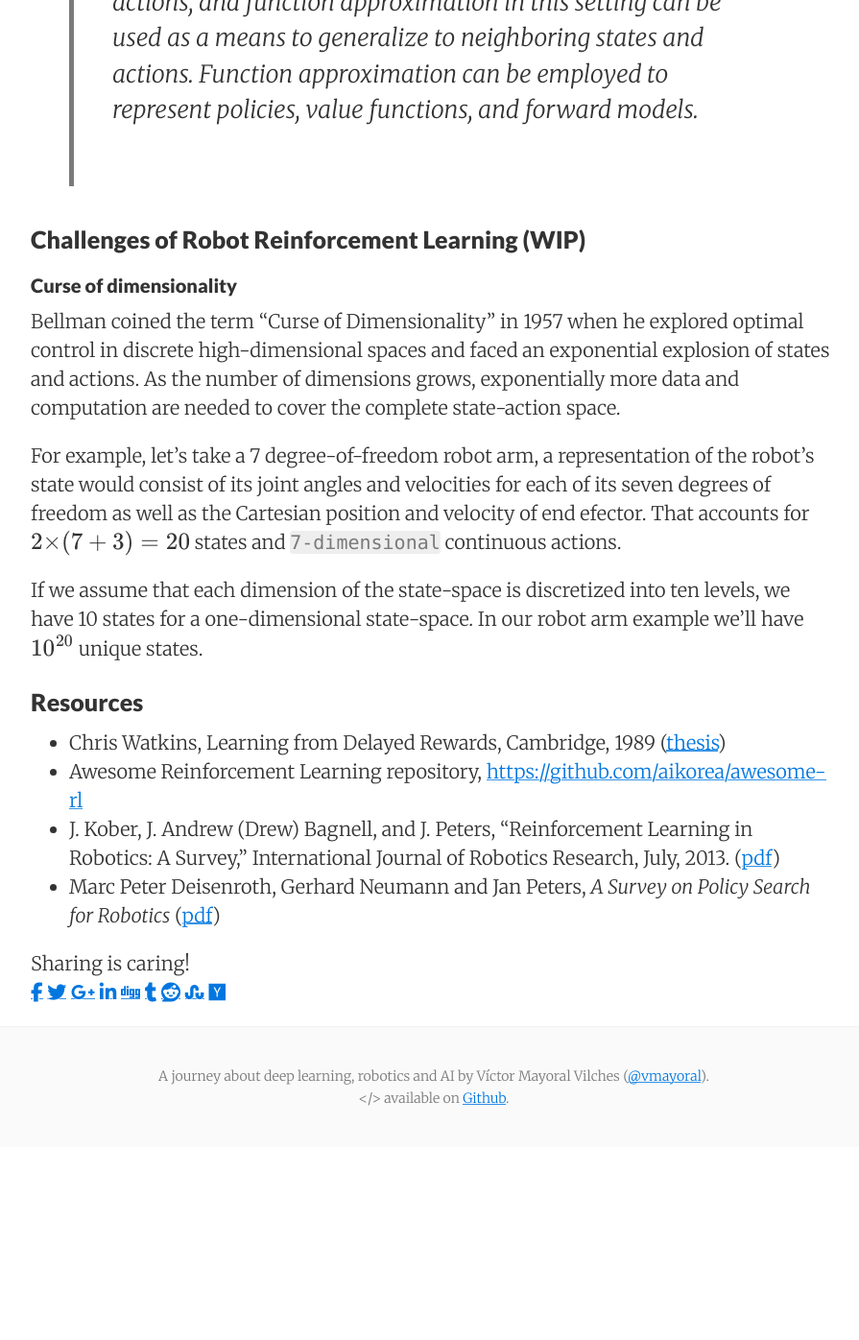
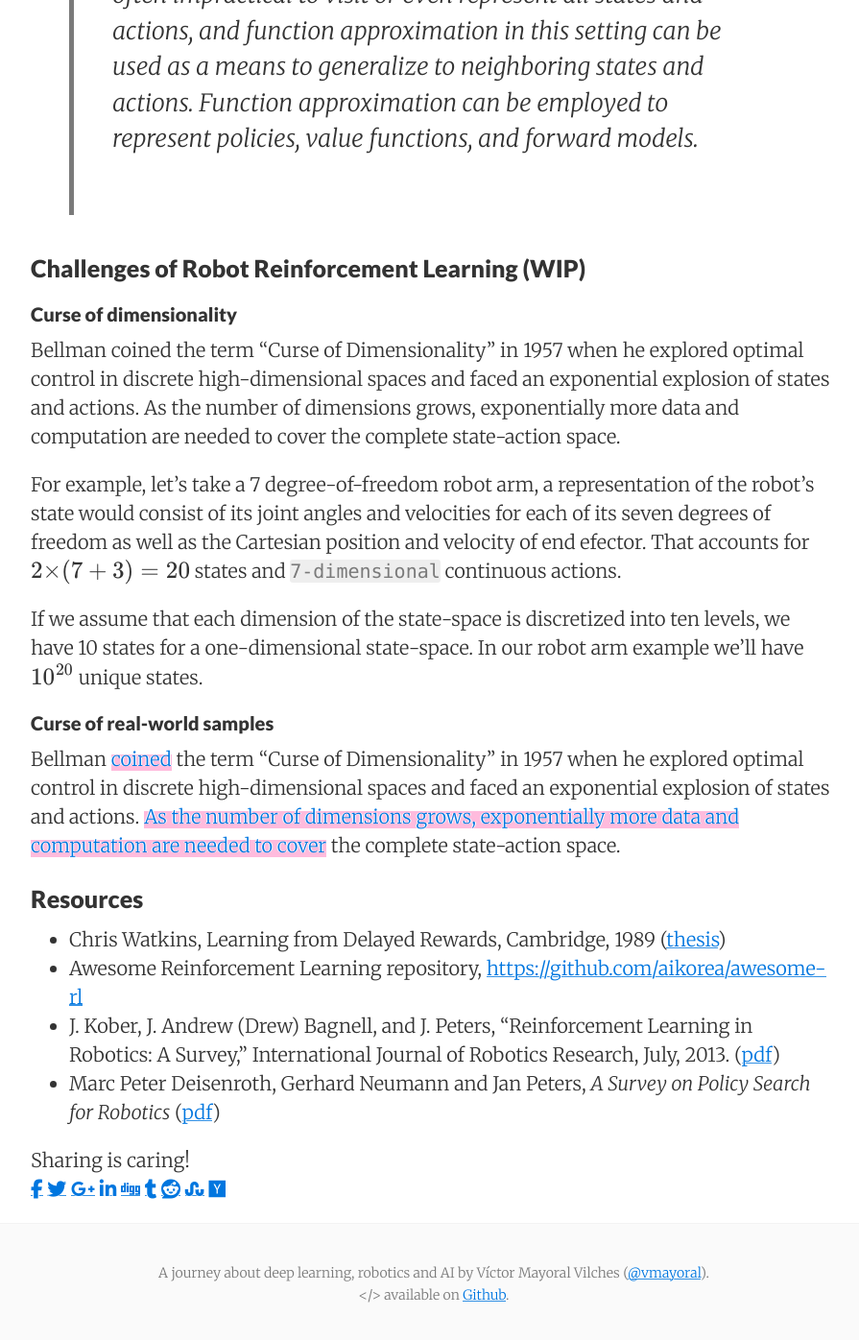
Before and after one commit to vmayoral/oldblog, a Jekyll site: the page built from _posts/2016-07-6-rl-intro.md, in a window 1280 px wide and 1400 px high, scrolled down 6255 px. Shown: the top 1396 px of the window at 96% size, without its empty margins (188-1083 px from the left). Built offline with Jekyll 4.4.1, drawn with Linux system fonts in a browser that asks for light colours; nearby versions of some CDN libraries; formulas are drawn with MathJax 3; before the commit the page ends 7450 px from its top, so only the background shows below that; some of the changed text lies outside the part shown.

Commit message:
Try highlight

```diff
--- a/_posts/2016-07-6-rl-intro.md
+++ b/_posts/2016-07-6-rl-intro.md
@@ -21,6 +21,7 @@ The content below will get into the following topics:
   - [Function approximation](#function)
 - [Challenges of Robot Reinforcement Learning](#rrlchallenges)
   - [Curse of dimensionality](#curse)
+  - [Curse of Real-World Samples](#curse2)
 
 <div id='rluses'/>
 ### How's Reinforcement Learning being used today?
@@ -129,6 +130,12 @@ If we assume that each dimension of the state-space is discretized into ten leve
 10 states for a one-dimensional state-space. In our robot arm example we'll have \\( 10^{20} \\) unique states.
 
 
+<div id='curse2'/>
+#### Curse of real-world samples
+
+Bellman <a class="highlight-pink">coined</a> the term “Curse of Dimensionality” in 1957 when he explored optimal control in discrete high-dimensional spaces and faced an exponential explosion of states and actions. <a class="highlight-pink">As the number of dimensions grows, exponentially more data and computation are needed to cover</a> the complete state-action space.
+
+
 ### Resources
 - Chris Watkins, Learning from Delayed Rewards, Cambridge, 1989 ([thesis](http://www.cs.rhul.ac.uk/home/chrisw/new_thesis.pdf))
 - Awesome Reinforcement Learning repository, [https://github.com/aikorea/awesome-rl](https://github.com/aikorea/awesome-rl)
--- a/_sass/_posts.scss
+++ b/_sass/_posts.scss
@@ -46,3 +46,7 @@
 .related-post-title {
   border-bottom: thin solid #f3f3f3;
 }
+
+.highlight-pink {
+  background: linear-gradient(transparent 30%, #fbd 30%);
+}
```
Also changed, not shown: other parts of _posts/2016-07-6-rl-intro.md (+2 -2 lines), _posts/2016-07-10-rl-tutorial.md (+2 -2 lines).
